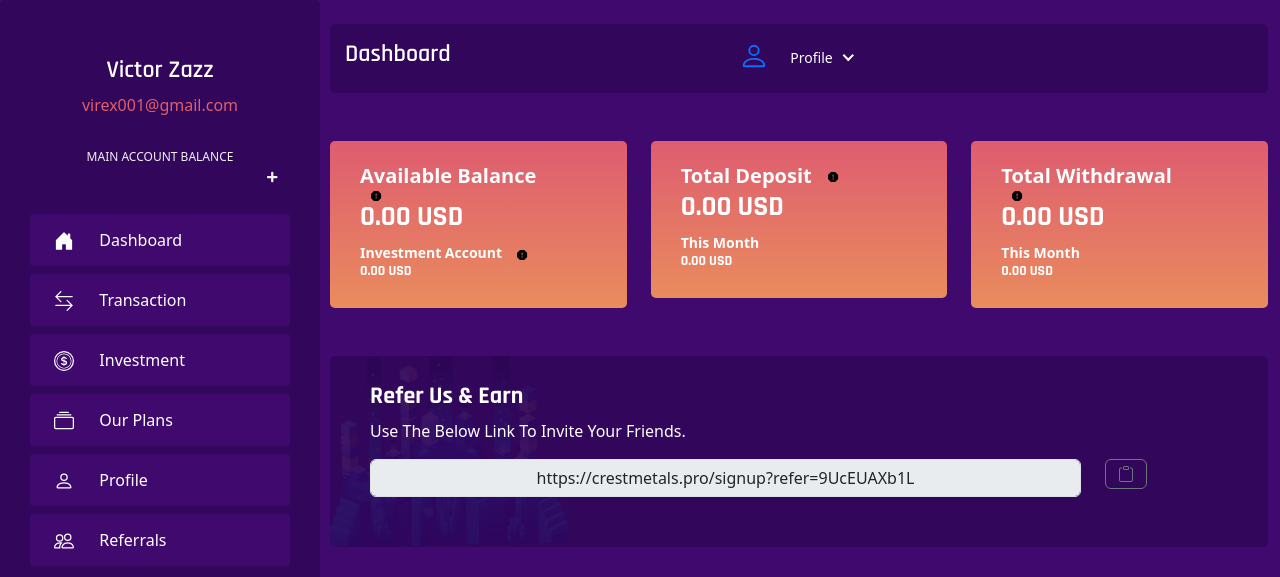
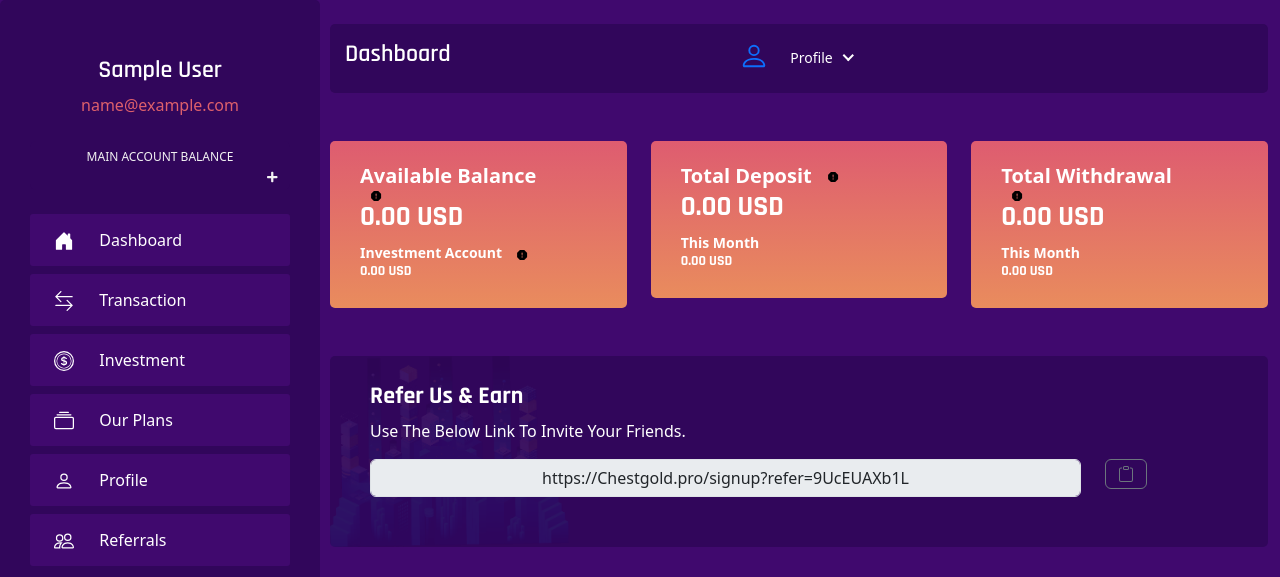
Before and after one commit to viqtoh/chestgold, a Django app: page /dashboard in a window 1280 px wide. Shown: the top 577 px of the page. Run offline with Django 5.2, Linux system fonts and the light colour scheme; the visitor is signed in with stand-in values (Sample User, id 1); some libraries are stand-ins or nearby versions.

Commit message:
added chestgold and user details to dashboard

```diff
--- a/templates/dashboard.html
+++ b/templates/dashboard.html
@@ -4,7 +4,7 @@
     <meta charset="UTF-8" />
     <meta http-equiv="X-UA-Compatible" content="IE=edge" />
     <meta name="viewport" content="width=device-width, initial-scale=1.0" />
-    <title>Crestmetals</title>
+    <title>Chestgold</title>
     <!-- favicon -->
     <link rel="icon" href="../assets/img/favicon.png" sizes="16x16" type="image/png" />
     <!-- Stylesheet Link -->
@@ -120,14 +120,14 @@
 <div class="col-md-3 col-xxl-3">
               <!-- <center>
                 <a href="index.php">
-                  <b class="preloader__text text-capitalize w-logo" style="font-size: 20px; font-family: helvetica; color: #f4f4f4; text-shadow: 1px 1px 2px #f2f2f2f2; word-break: break-word; line-height: 25px; padding-left: 15%; padding-right: 15%; padding-bottom: 20px; width: 100%;">Crestmetals</b>
+                  <b class="preloader__text text-capitalize w-logo" style="font-size: 20px; font-family: helvetica; color: #f4f4f4; text-shadow: 1px 1px 2px #f2f2f2f2; word-break: break-word; line-height: 25px; padding-left: 15%; padding-right: 15%; padding-bottom: 20px; width: 100%;">Chestgold</b>
                 </a>
               </center> -->
             <div class="vh-user-profile">
               <div class="vh-user-profile__info text-center mt-3 mb-4">
-                <h4 class="t-text-white text-capitalize">Victor Zazz</h4>
+                <h4 class="t-text-white text-capitalize">{{ user.get_name }}</h4>
                 <p class="mb-0 t-primary-clr">
-                  <a>virex001@gmail.com</a>
+                  <a>{{ user.email }}</a>
                 </p>
               </div>
               <div class="text-end">
@@ -409,7 +409,7 @@
                           form-control-custom--outline
                           form-control-custom--outline-thin
                           t-text-white
-                        " readonly value="https://crestmetals.pro/signup?refer=9UcEUAXb1L" style="cursor: default; text-align: center;"/>
+                        " readonly value="https://Chestgold.pro/signup?refer=9UcEUAXb1L" style="cursor: default; text-align: center;"/>
                         </div>
                         <div class="col-2 input-group-append">
                           <button class="btn btn-outline-secondary" type="button" id="copyButton">
--- a/user/models.py
+++ b/user/models.py
@@ -28,9 +28,11 @@
 
     USERNAME_FIELD = "email"
 
-    @property
-    def get_full_name(self) -> str:
-        return super().get_full_name()
-
     def __str__(self):
         return self.email
+
+    def get_name(self):
+        name = self.first_name if self.first_name else ""
+        if self.last_name:
+            name += " " + self.last_name
+        return name
```
